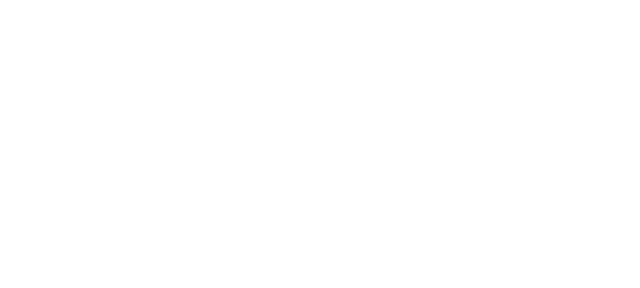
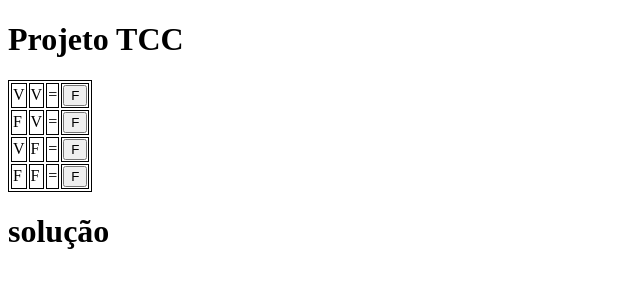
Before and after one commit to chebinho/Calculadora_para_Logica_de_Boole, a plain HTML site: page pagina_inicial.html in a window 1280 px wide. Shown: the whole page, without its empty margins (0-640 px from the left). Drawn offline with Linux system fonts and the light colour scheme.

Commit message:
montando a tabela

```diff
--- a/estilo1.css
+++ b/estilo1.css
@@ -0,0 +1,3 @@
+table,td,tr{
+    border: 1px black solid;
+}
--- a/pagina_inicial.html
+++ b/pagina_inicial.html
@@ -4,10 +4,39 @@
     <meta charset="UTF-8">
     <meta http-equiv="X-UA-Compatible" content="IE=edge">
     <meta name="viewport" content="width=device-width, initial-scale=1.0">
+    <link rel="stylesheet" href="estilo1.css">
     <title>Document</title>
-    <script src="codigo.js"></script>
 </head>
 <body>
+    <h1>Projeto TCC</h1>
+    <table>
+        <tr>
+            <td>V</td>
+            <td>V</td>
+            <td>=</td>
+            <td><input type="button" value="F"></td>
+        </tr>
+        <tr>
+            <td>F</td>
+            <td>V</td>
+            <td>=</td>
+            <td><input type="button" value="F"></td>
+        </tr>
+        <tr>
+            <td>V</td>
+            <td>F</td>
+            <td>=</td>
+            <td><input type="button" value="F"></td>
+        </tr>
+        <tr>
+            <td>F</td>
+            <td>F</td>
+            <td>=</td>
+            <td><input type="button" value="F"></td>
+        </tr>
+    </table>
 
+    <h1>solução</h1>
 </body>
+<script src="codigo.js"></script>
 </html>
```
